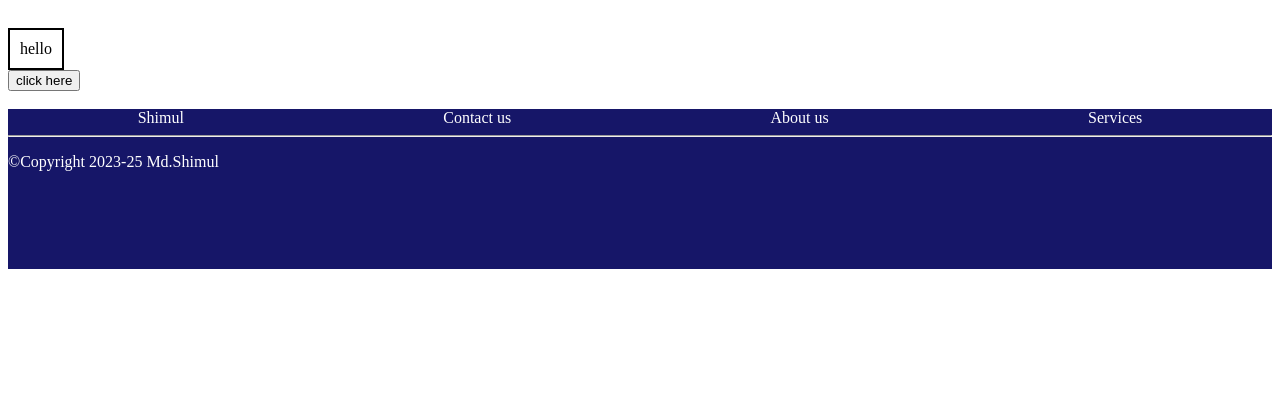
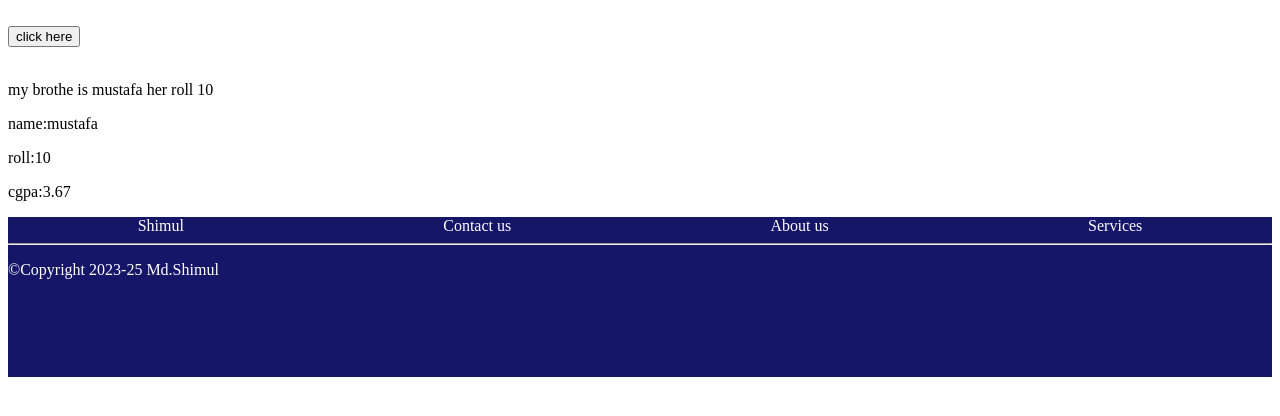
Before and after one commit to Shimul-DIU/React, a React (Vite) app in the folder vite-project/: page / in a window 1280 px wide. Shown: the top 416 px of the page. Built offline with nearby package versions, Linux system fonts and the light colour scheme.

Commit message:
add props

```diff
--- a/vite-project/src/App.jsx
+++ b/vite-project/src/App.jsx
@@ -2,11 +2,16 @@ import Header from './Components/Header/Header'
 import Footer from './Components/Footer/Footer'
 
 function App() {
-
+ let student={
+    name:'mustafa',
+    roll:10,
+    cgpa:3.67
+ }
 
   return (
     <>
-      <Header></Header>
+
+      <Header name='shimul' roll='9' cgpa='3.56' info={student}></Header>
       <Footer></Footer>
     </>
   )
--- a/vite-project/src/Components/Header/Header.jsx
+++ b/vite-project/src/Components/Header/Header.jsx
@@ -1,18 +1,23 @@
 import React from "react";
-function Header(){
+function Header(props){
     function myfunction(){
-       document.querySelector('span').innerText=`hello shimul`
+       document.querySelector('span').style.display='inline-block'
     }
     const styling={
         padding:'10px',
         border: '2px solid black',
         marginTop:'20px',
-        display:'inline-block'
+        display:'none'
     }
     return(
         <div>
-            <span style={styling}>hello</span><br />
+            <span style={styling}>hello i am {props.name} my roll is {props.roll} and cgpa {props.cgpa}</span><br />
            <button onClick={myfunction}>click here</button> <br /><br />
+           <p>my brothe is {props.info.name} her roll {props.info.roll}</p>
+           {Object.entries(props.info).map(([key,value])=>{
+            return<p key={key}>{key}:{value}</p>
+           })}
+
         </div>
 
     )
```
